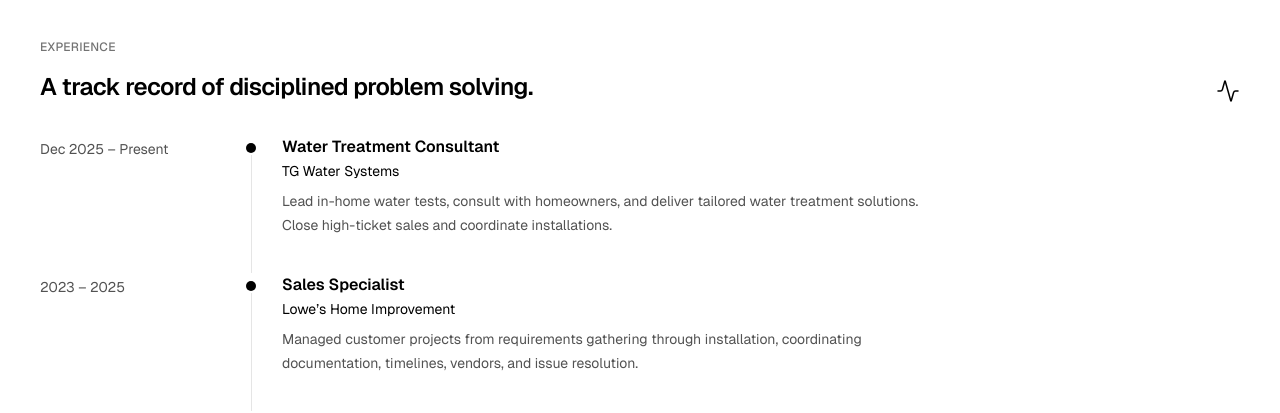
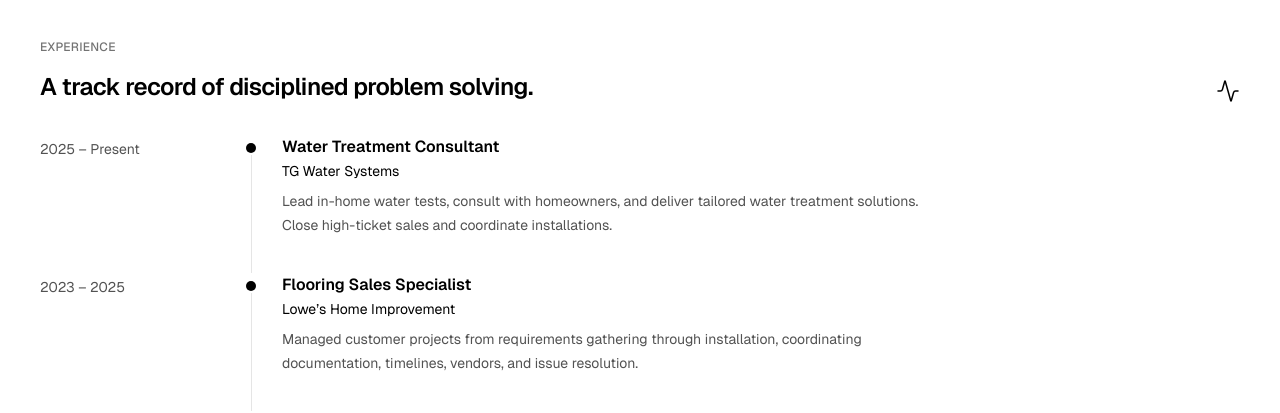
Before and after one commit to danielFernandezDj/daniel-portfolio, a Next.js app: page / in a window 1280 px wide. Shown: the part 3420-3833 px from the top of the page. Built offline with nearby package versions, Linux system fonts and the light colour scheme.

Commit message:
Feat: 1.1 Updating Experience description.

```diff
--- a/app/page.tsx
+++ b/app/page.tsx
@@ -86,14 +86,14 @@ const projects = [
 
 const experience = [
   {
-    date: "Dec 2025 – Present",
+    date: "2025 – Present",
     role: "Water Treatment Consultant",
     company: "TG Water Systems",
     copy: "Lead in-home water tests, consult with homeowners, and deliver tailored water treatment solutions. Close high-ticket sales and coordinate installations.",
   },
   {
     date: "2023 – 2025",
-    role: "Sales Specialist",
+    role: "Flooring Sales Specialist",
     company: "Lowe’s Home Improvement",
     copy: "Managed customer projects from requirements gathering through installation, coordinating documentation, timelines, vendors, and issue resolution.",
   },
```
